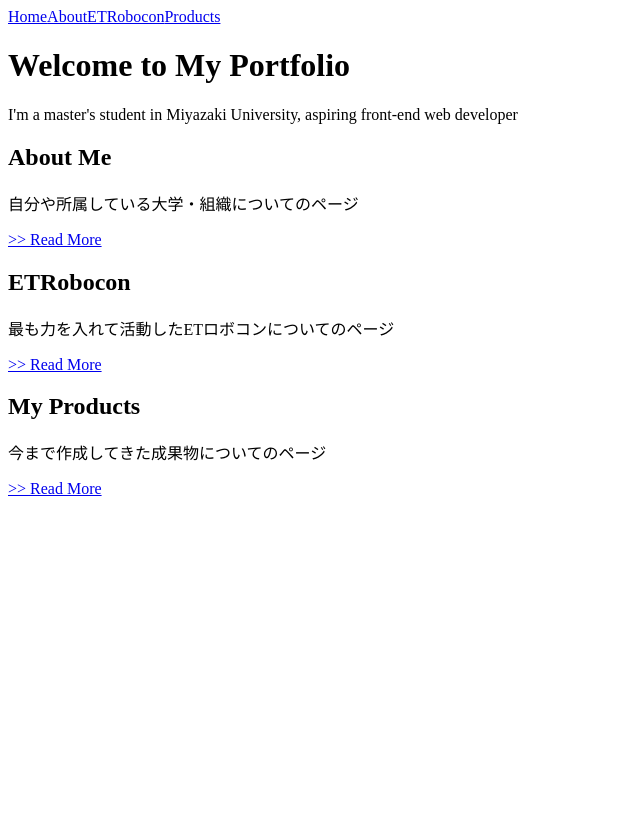
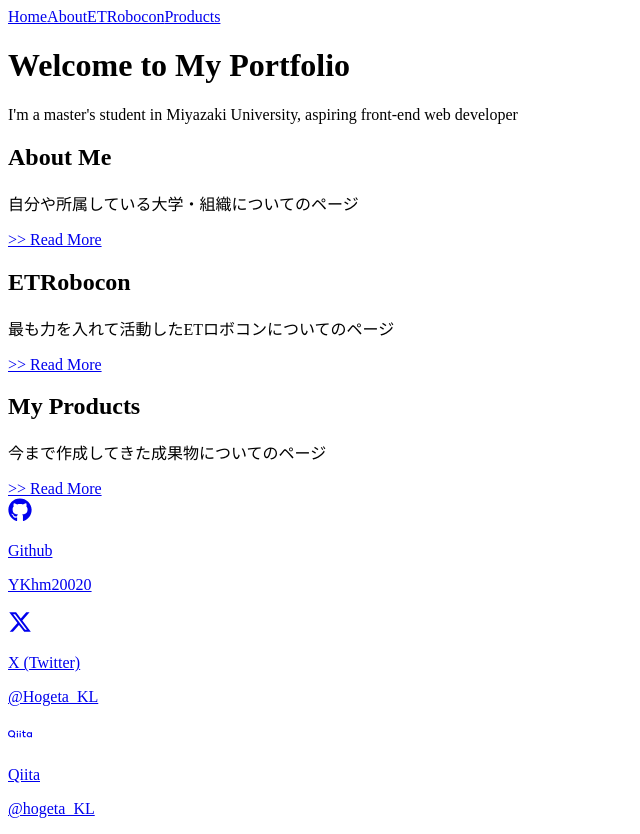
Before and after one commit to molpui0726/my-portfolio, a Next.js app: page / in a window 1280 px wide. Shown: the whole page, without its empty margins (0-640 px from the left). Before the commit the page ends 800 px from the top, so only its background shows below. Built offline with nearby package versions, Linux system fonts and the light colour scheme.

Commit message:
update: ホームのページから飛べるように、ソーシャルメディアのボタンを配置

```diff
--- a/src/app/about/page.tsx
+++ b/src/app/about/page.tsx
@@ -3,8 +3,8 @@ import Link from 'next/link';
 import type React from 'react';
 import {
 	GithubLinkButton,
+	XLinkButton,
 	QiitaLinkButton,
-	XLinkButton,
 } from '../components/atoms/button/SocialMediaLinkButton';
 
 const About: React.FC = () => {
--- a/src/app/page.tsx
+++ b/src/app/page.tsx
@@ -1,5 +1,10 @@
 import type React from 'react';
 import { SectionCard } from './components/molecules/card/SectionCard';
+import {
+	GithubLinkButton,
+	XLinkButton,
+	QiitaLinkButton,
+} from './components/atoms/button/SocialMediaLinkButton';
 
 const sectionCards = [
 	{
@@ -45,6 +50,11 @@ const Home: React.FC = () => {
 						/>
 					))}
 				</div>
+				<div className='flex gap-2 my-6'>
+					<GithubLinkButton />
+					<XLinkButton />
+					<QiitaLinkButton />
+				</div>
 			</div>
 		</div>
 	);
```
